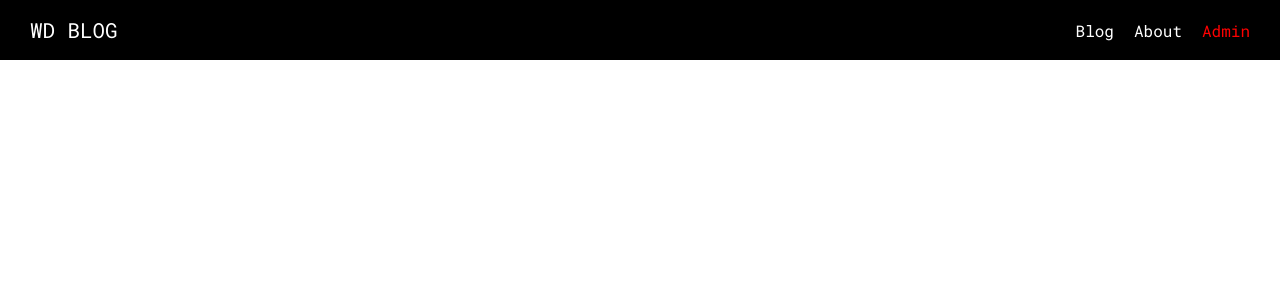
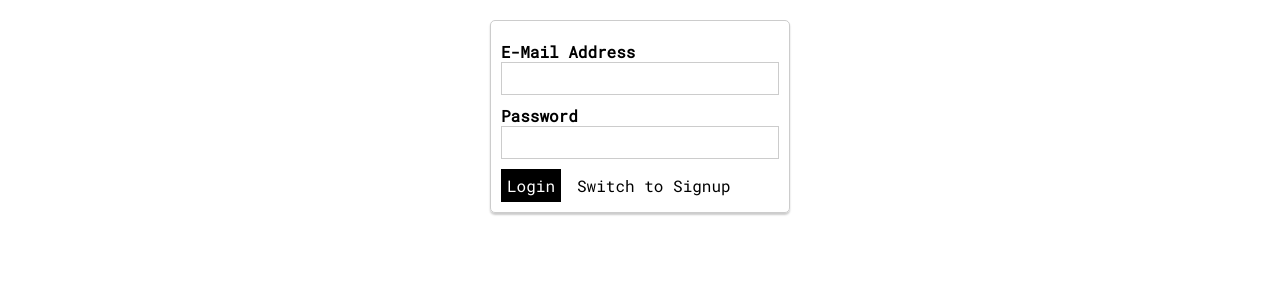
Before and after one commit to AndreiEgorov/web-blog, a Nuxt app: page /admin/auth in a window 1280 px wide. Shown: the top 300 px of the page. Built offline with nearby package versions, Linux system fonts and the light colour scheme.

Commit message:
Add login page

```diff
--- a/pages/admin/auth/index.vue
+++ b/pages/admin/auth/index.vue
@@ -1,13 +1,51 @@
 <template>
-
+  <div class="admin-auth-page">
+    <div class="auth-container">
+      <form>
+        <AppControlInput type="email">E-Mail Address</AppControlInput>
+        <AppControlInput type="password">Password</AppControlInput>
+        <AppButton type="submit">{{ isLogin ? 'Login' : 'Sign Up' }}</AppButton>
+        <AppButton
+          type="button"
+          btn-style="inverted"
+          style="margin-left: 10px"
+          @click="isLogin = !isLogin">Switch to {{ isLogin ? 'Signup' : 'Login' }}</AppButton>
+      </form>
+    </div>
+  </div>
 </template>
 
 <script>
-    export default {
-        name: "index"
+  import AppControlInput from '~/components/UI/AppControlInput'
+  import AppButton from '~/components/UI/AppButton'
+
+  export default {
+    name: 'AdminAuthPage',
+    layout: 'admin',
+    components: {
+      AppControlInput,
+      AppButton
+    },
+    data() {
+      return {
+        isLogin: true
+      }
     }
+  }
 </script>
 
 <style scoped>
+  .admin-auth-page {
+    padding: 20px;
+  }
 
+  .auth-container {
+    border: 1px solid #ccc;
+    border-radius: 5px;
+    box-shadow: 0 2px 2px #ccc;
+    width: 300px;
+    margin: auto;
+    padding: 10px;
+    box-sizing: border-box;
+  }
 </style>
--- a/pages/admin/index.vue
+++ b/pages/admin/index.vue
@@ -1,7 +1,7 @@
 <template>
   <div class="admin-page">
     <section class="new-post">
-        <button @click="$router.push('/admin/new-post')"> Create Post</button>
+      <AppButton @click="$router.push('/admin/new-post')"> Create Post</AppButton>
     </section>
     <section class="existing-posts">
       <PostList isAdmin/>
@@ -11,9 +11,12 @@
 
 <script>
   import PostList from "~/components/Posts/PostList"
+  import AppButton from "~/components/UI/AppButton";
+
   export default {
     name: "index",
-      components:{
+    components: {
+      AppButton,
       PostList
     }
 
```
Lines whose indentation alone changed are shown as unchanged.
